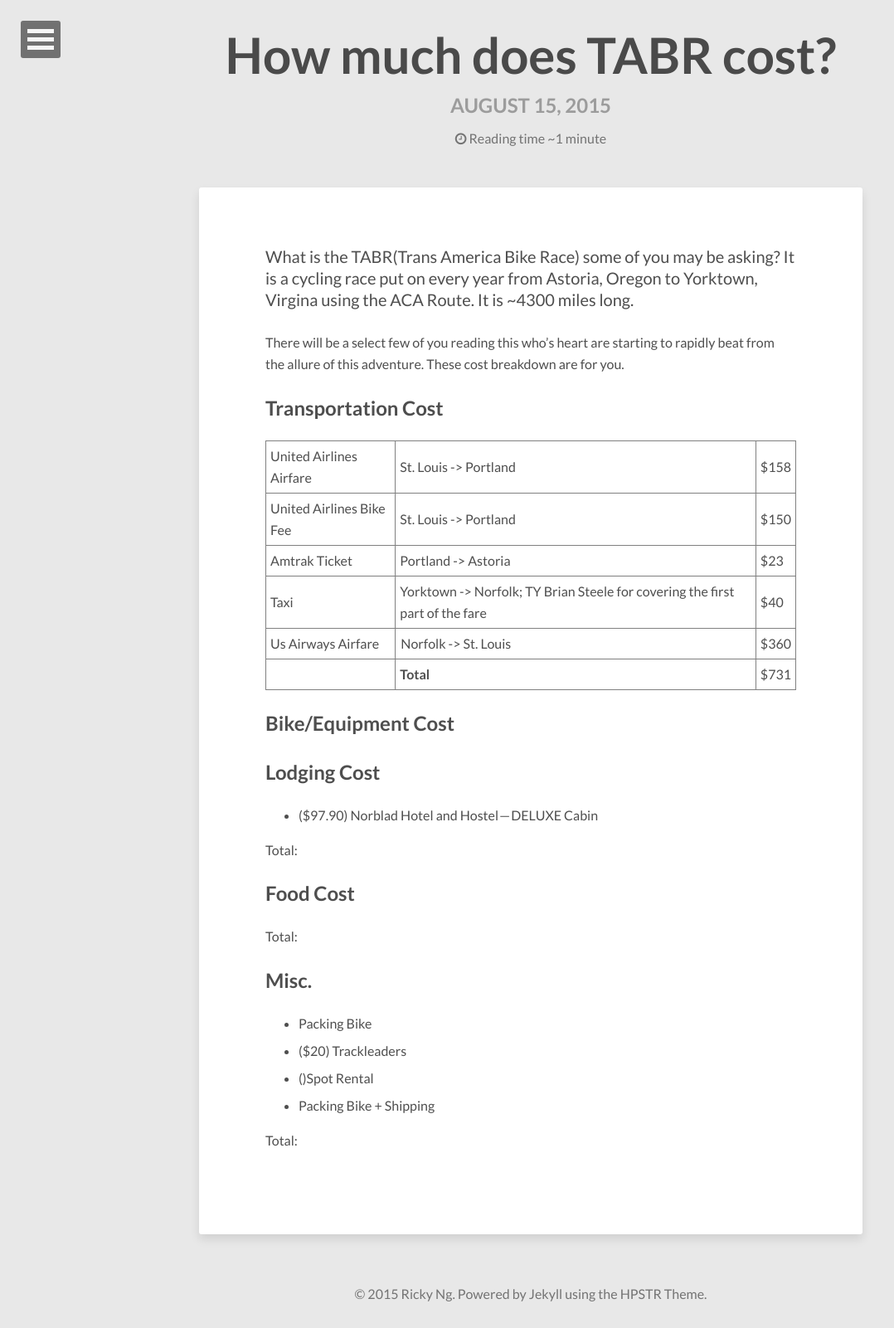
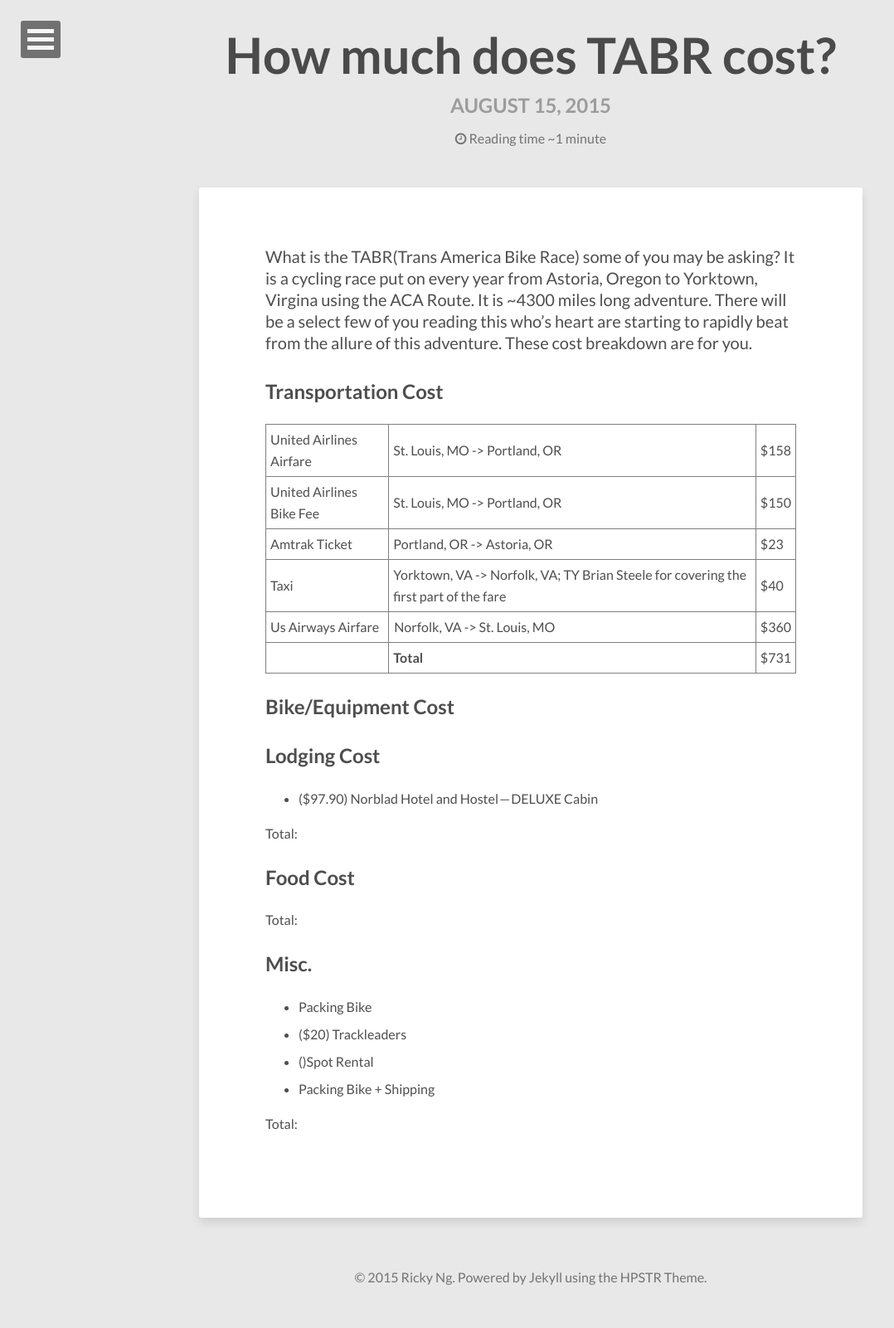
Before and after one commit to dummey/dummey.github.io, a Jekyll site: the page built from _posts/2015-08-15-how-much-does-tabr-cost.md, in a window 1280 px wide. Shown: the whole page at 83% size, without its empty margins (0-1078 px from the left). Built offline with Jekyll 4.4.1, drawn with Linux system fonts in a browser that asks for light colours; nearby versions of some CDN libraries.

Commit message:
Added states.

```diff
--- a/_posts/2015-08-15-how-much-does-tabr-cost.md
+++ b/_posts/2015-08-15-how-much-does-tabr-cost.md
@@ -9,17 +9,15 @@ share: False
 
 ---
 
-What is the TABR(Trans America Bike Race) some of you may be asking? It is a cycling race put on every year from Astoria, Oregon to Yorktown, Virgina using the ACA Route. It is ~4300 miles long.
-
-There will be a select few of you reading this who’s heart are starting to rapidly beat from the allure of this adventure. These cost breakdown are for you.
+What is the TABR(Trans America Bike Race) some of you may be asking? It is a cycling race put on every year from Astoria, Oregon to Yorktown, Virgina using the ACA Route. It is ~4300 miles long adventure. There will be a select few of you reading this who’s heart are starting to rapidly beat from the allure of this adventure. These cost breakdown are for you.
 
 ##Transportation Cost
 
-| United Airlines Airfare | St. Louis -> Portland | $158
-| United Airlines Bike Fee | St. Louis -> Portland | $150
-| Amtrak Ticket | Portland -> Astoria | $23
-| Taxi | Yorktown -> Norfolk; TY Brian Steele for covering the first part of the fare | $40
-| Us Airways Airfare | Norfolk -> St. Louis | $360
+| United Airlines Airfare | St. Louis, MO -> Portland, OR | $158
+| United Airlines Bike Fee | St. Louis, MO -> Portland, OR | $150
+| Amtrak Ticket | Portland, OR -> Astoria, OR | $23
+| Taxi | Yorktown, VA -> Norfolk, VA; TY Brian Steele for covering the first part of the fare | $40
+| Us Airways Airfare | Norfolk, VA -> St. Louis, MO | $360
 | | **Total** | $731
 {: .table}
 
--- a/index.html
+++ b/index.html
@@ -35,7 +35,9 @@ image:
     {% endif %}
   </header>
   <div class="entry-content">
-    {{ post.content }}
+    {{ post.excerpt }}
+
+    ...
   </div><!-- /.entry-content -->
 </article><!-- /.hentry -->
 {% endfor %}
```
